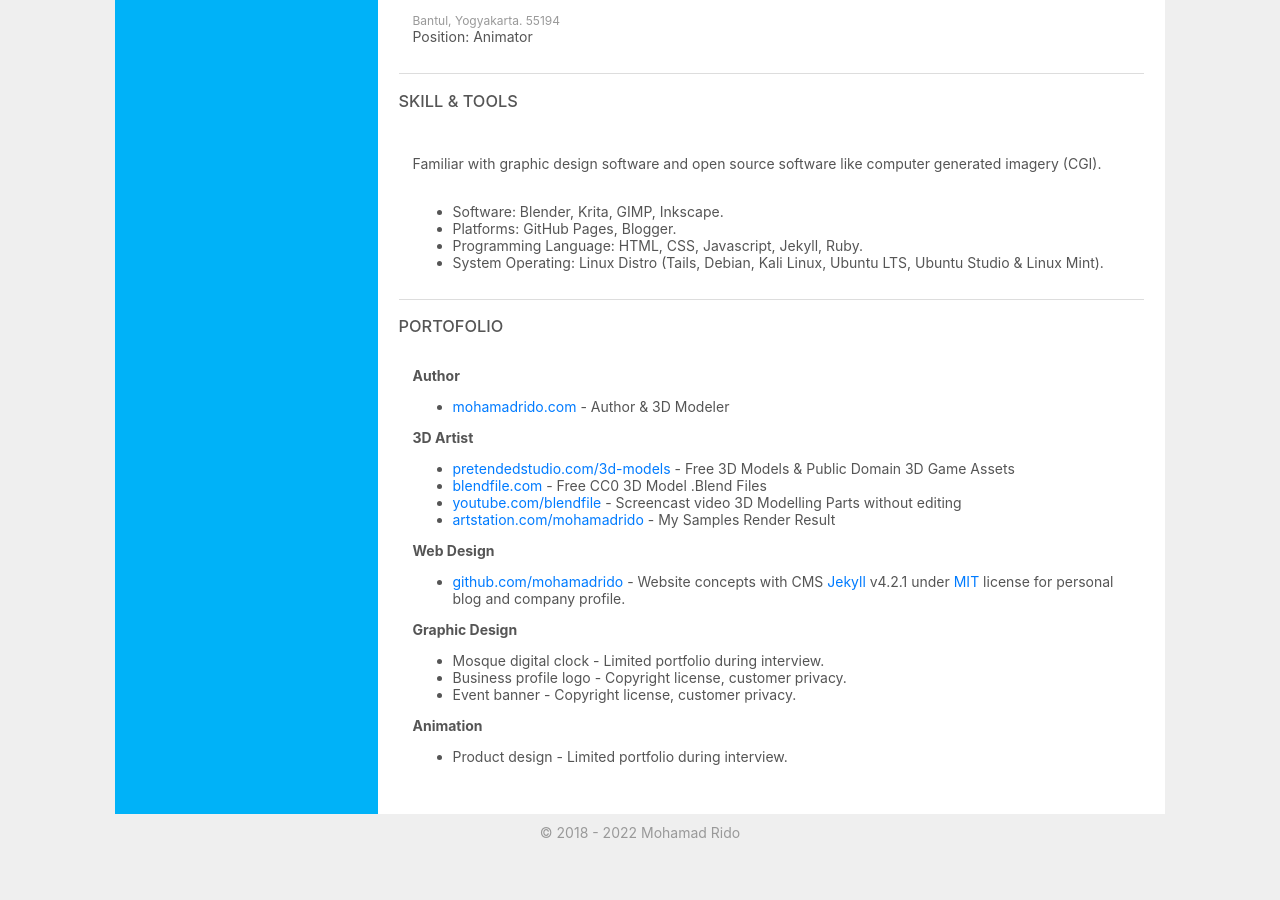
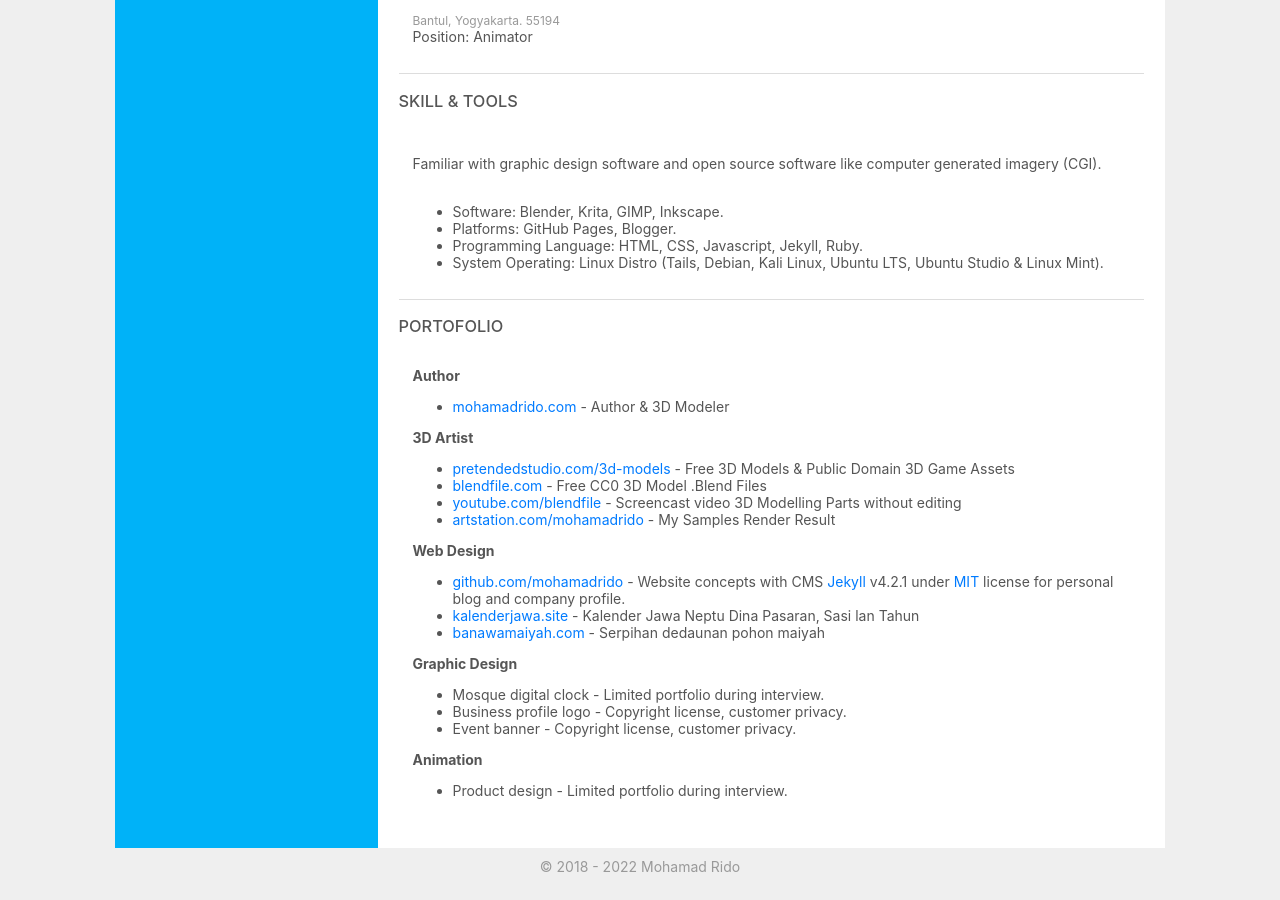
Before and after one commit to mohamadrido/about, a Jekyll site: the page built from index.html, in a window 1280 px wide and 900 px high, scrolled down 907 px. Built offline with Jekyll 4.4.1, drawn with Linux system fonts in a browser that asks for light colours; before the commit the page ends 1773 px from its top, so only the background shows below that.

Commit message:
Update index.html

```diff
--- a/index.html
+++ b/index.html
@@ -130,6 +130,8 @@ layout: default
     <b>Web Design</b>
       <ul>
       <li><a href="https://github.com/mohamadrido">github.com/mohamadrido</a> - Website concepts with CMS <a href="https://jekyllrb.com">Jekyll</a> v4.2.1 under <a href="https://mit-license.org">MIT</a> license for personal blog and company profile.</li>
+      <li><a href="http://kalenderjawa.site">kalenderjawa.site</a> - Kalender Jawa Neptu Dina Pasaran, Sasi lan Tahun</li>
+      <li><a href="https://www.banawamaiyah.com" rel="nofollow">banawamaiyah.com</a> - Serpihan dedaunan pohon maiyah</li>
       </ul>
 
     <b>Graphic Design</b>
```
